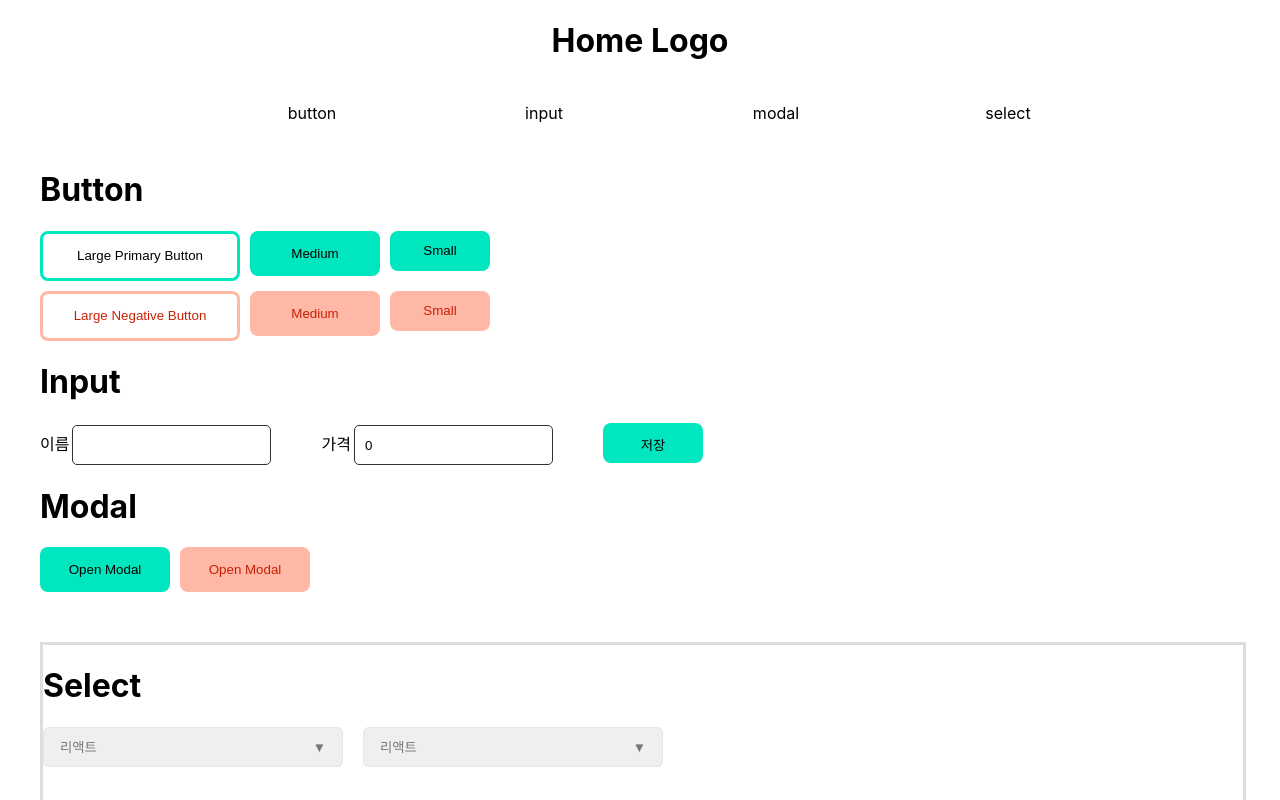
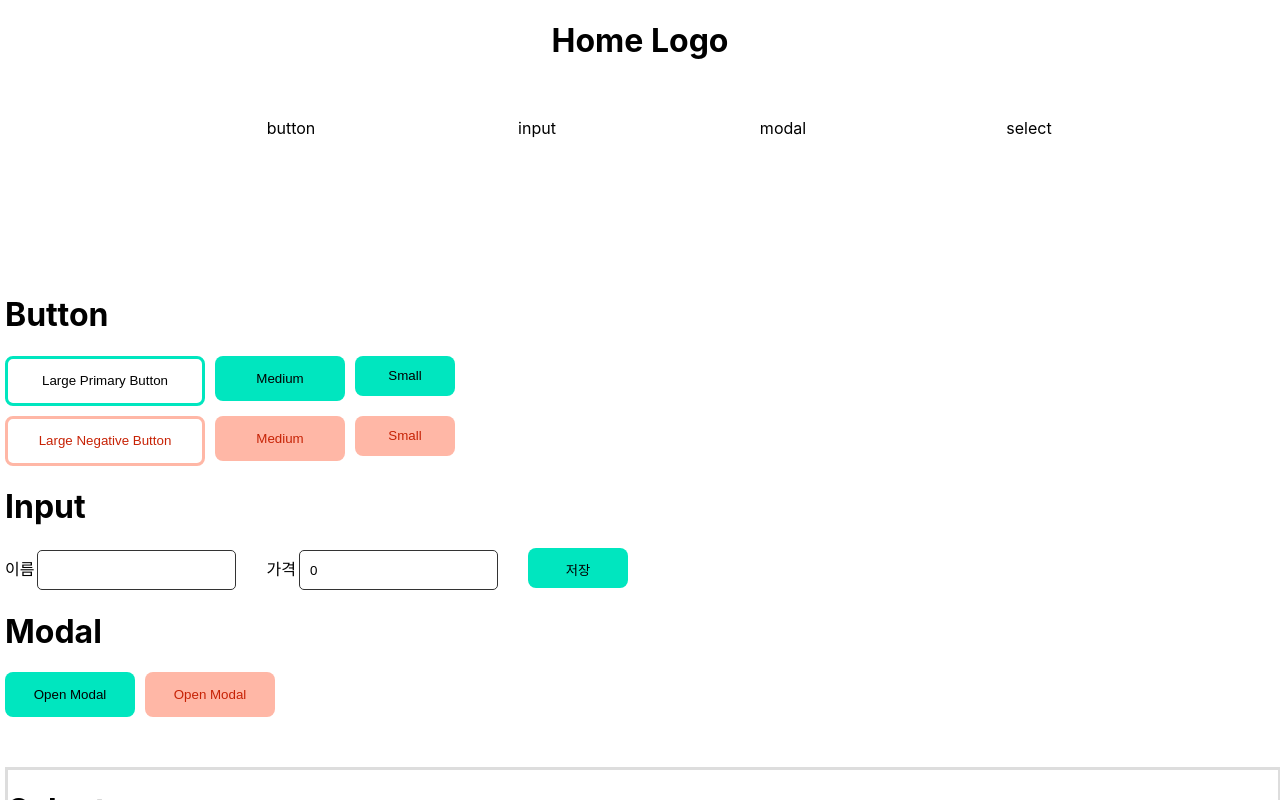
Before and after one commit to heejung-newheee/webpage-prac-react, a React (Create React App) app: page / in a window 1280 px wide. Shown: the top 800 px of the page. Built offline with nearby package versions, Linux system fonts and the light colour scheme.

Commit message:
Feat: button,input,modal,select 기능구현

```diff
--- a/src/components/Button.jsx
+++ b/src/components/Button.jsx
@@ -36,6 +36,9 @@ export const StButton = styled.button`
         return `width : ${btnWidth};
                 height : ${btnHeight}`;
     }};
+    &:active {
+        background-color: ${(props) => props.acColor || '#fff'};
+    }
 `;
 
 function Button({ bgColor, btnSize }) {
@@ -52,8 +55,10 @@ function Button({ bgColor, btnSize }) {
                 <StButton stBorder={'solid 3px #00e6bf'} btnSize="large" onClick={btnAlert}>
                     Large Primary Button
                 </StButton>
-                <StButton bgColor={'#00e6bf'}>Medium</StButton>
-                <StButton bgColor={'#00e6bf'} btnSize="small">
+                <StButton bgColor={'#00e6bf'} acColor={'#00a589'}>
+                    Medium
+                </StButton>
+                <StButton bgColor={'#00e6bf'} acColor={'#00a589'} btnSize="small">
                     Small
                 </StButton>
             </ButtonWrap>
@@ -61,10 +66,10 @@ function Button({ bgColor, btnSize }) {
                 <StButton stBorder={'solid 3px #ffb7a6'} fontColor={'#c72205'} btnSize="large" onClick={btnConfirm}>
                     Large Negative Button
                 </StButton>
-                <StButton bgColor={'#ffb7a6'} fontColor={'#c72205'}>
+                <StButton bgColor={'#ffb7a6'} fontColor={'#c72205'} acColor={'#ee6952'}>
                     Medium
                 </StButton>
-                <StButton bgColor={'#ffb7a6'} fontColor={'#c72205'} btnSize="small">
+                <StButton bgColor={'#ffb7a6'} fontColor={'#c72205'} acColor={'#ee6952'} btnSize="small">
                     Small
                 </StButton>
             </ButtonWrap>
--- a/src/components/GlobalStyle.jsx
+++ b/src/components/GlobalStyle.jsx
@@ -8,6 +8,7 @@ const GlobalStyle = createGlobalStyle`
     }
     button {
         border:0;
+        background: #fff;
         cursor: pointer;
     }
     a {
--- a/src/components/Input.jsx
+++ b/src/components/Input.jsx
@@ -7,7 +7,7 @@ const Label = styled.label`
 `;
 const InputBox = styled.input`
     height: 40px;
-    margin-right: 50px;
+    margin-right: 30px;
     margin-left: 3px;
     border: solid 1px #333;
     border-radius: 5px;
@@ -37,7 +37,6 @@ function Input() {
         const removedCommaValue = Number(value.replaceAll(',', ''));
         // const onlyNumber = value.replace(/[^0-9]/g, '');/
         setPrice(removedCommaValue.toLocaleString());
-        console.log(value);
     };
 
     return (
--- a/src/components/Layout.jsx
+++ b/src/components/Layout.jsx
@@ -1,10 +1,8 @@
 import React from 'react';
 
 const Wrapper = {
-    maxWidth: '1200px',
-    minWidth: '800px',
     margin: '0 auto',
-    padding: '5px'
+    padding: '20px 5px 100px'
 };
 
 function Layout({ children }) {
--- a/src/components/Modal.jsx
+++ b/src/components/Modal.jsx
@@ -14,6 +14,7 @@ const BgModal = styled.div`
     right: 0;
     bottom: 0;
     background-color: rgba(199, 199, 199, 0.733);
+    z-index: 999;
 `;
 const ModalBox = styled.div`
     width: 30%;
--- a/src/components/Select.jsx
+++ b/src/components/Select.jsx
@@ -18,7 +18,6 @@ const SelectBtn = styled.button`
     width: 300px;
     padding: 0 16px;
     line-height: 40px;
-    color: rgb(119 119 119);
     text-align: left;
     border: 1px solid rgba(224, 226, 231, 0.75);
     border-radius: 6px;
@@ -26,18 +25,11 @@ const SelectBtn = styled.button`
     justify-content: space-between;
     position: relative;
     top: 0;
-    &selected {
-        color: #3f4150;
-    }
-    &:active {
-        border-color: rgba(224, 226, 231, 1);
-    }
 `;
 const Dropdown = styled.ul`
     position: absolute;
     z-index: 2;
-    top: 100%;
-    left: 0;
+    left: ${(props) => props.leftLocation || '0'};
     width: 300px;
     overflow: hidden;
     background-color: #fff;
@@ -67,49 +59,54 @@ function Select() {
     };
     const [buttonText, setbuttonText] = useState('리액트');
     const changeText = (e) => {
-        const textValue = e.target.textContent;
-        setbuttonText(textValue);
-        setSlide((slideTwo) => !slideTwo);
+        setbuttonText(e.target.textContent);
     };
+    const [buttonTextTwo, setbuttonTextTwo] = useState('리액트');
+    const changeTextTwo = (e) => {
+        const textValueTwo = e.target.textContent;
+        setbuttonTextTwo(textValueTwo);
+        setSlideTwo((slideTwo) => !slideTwo);
+    };
+
     return (
         <Box>
             <h1>Select</h1>
             <Flex>
-                <div style={{ position: 'relative' }}>
-                    <SelectBtn onClick={slideToggleOne} className="selDefault">
+                <div>
+                    <SelectBtn className="selDefault" onClick={slideToggleOne} onBlur={() => setSlide(false)}>
                         {buttonText}
                     </SelectBtn>
-                    <Dropdown className={slide ? 'slideShow' : 'slideHide'}>
+                    <Dropdown className={slide ? 'slideShow' : 'slideHide'} leftLocation={'8px'}>
                         <li>
-                            <DropOption onClick={changeText}>리액트</DropOption>
+                            <DropOption onMouseDown={changeText}>리액트</DropOption>
                         </li>
                         <li>
-                            <DropOption onClick={changeText}>자바</DropOption>
+                            <DropOption onMouseDown={changeText}>자바</DropOption>
                         </li>
                         <li>
-                            <DropOption onClick={changeText}>스프링</DropOption>
+                            <DropOption onMouseDown={changeText}>스프링</DropOption>
                         </li>
                         <li>
-                            <DropOption onClick={changeText}>리액트네이티브</DropOption>
+                            <DropOption onMouseDown={changeText}>리액트네이티브</DropOption>
                         </li>
                     </Dropdown>
                 </div>
                 <div style={{ position: 'relative' }}>
-                    <SelectBtn onClick={slideToggleTwo} className="selDefault">
-                        리액트
+                    <SelectBtn className="selDefault" onClick={slideToggleTwo} onBlur={() => setSlideTwo(false)}>
+                        {buttonTextTwo}
                     </SelectBtn>
                     <Dropdown className={slideTwo ? 'slideShow' : 'slideHide'}>
                         <li>
-                            <DropOption>리액트</DropOption>
+                            <DropOption onMouseDown={changeTextTwo}>리액트</DropOption>
                         </li>
                         <li>
-                            <DropOption>자바</DropOption>
+                            <DropOption onMouseDown={changeTextTwo}>자바</DropOption>
                         </li>
                         <li>
-                            <DropOption>스프링</DropOption>
+                            <DropOption onMouseDown={changeTextTwo}>스프링</DropOption>
                         </li>
                         <li>
-                            <DropOption>리액트네이티브</DropOption>
+                            <DropOption onMouseDown={changeTextTwo}>리액트네이티브</DropOption>
                         </li>
                     </Dropdown>
                 </div>
```
